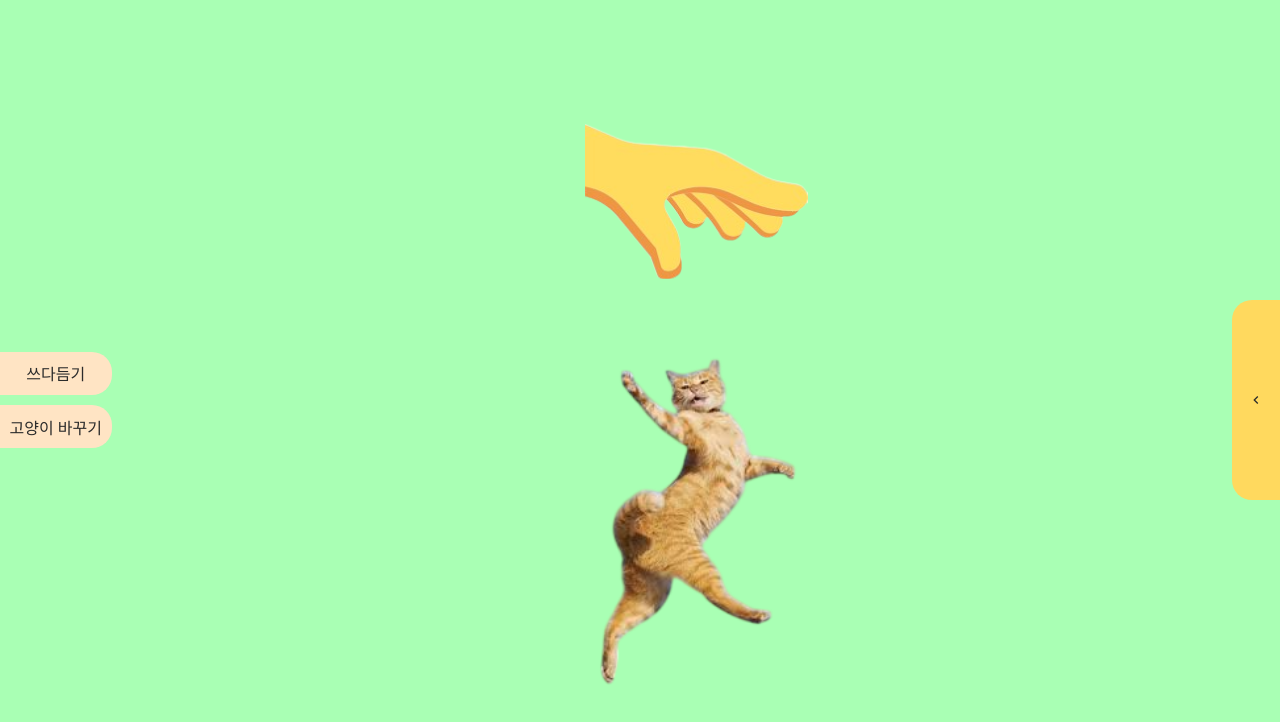
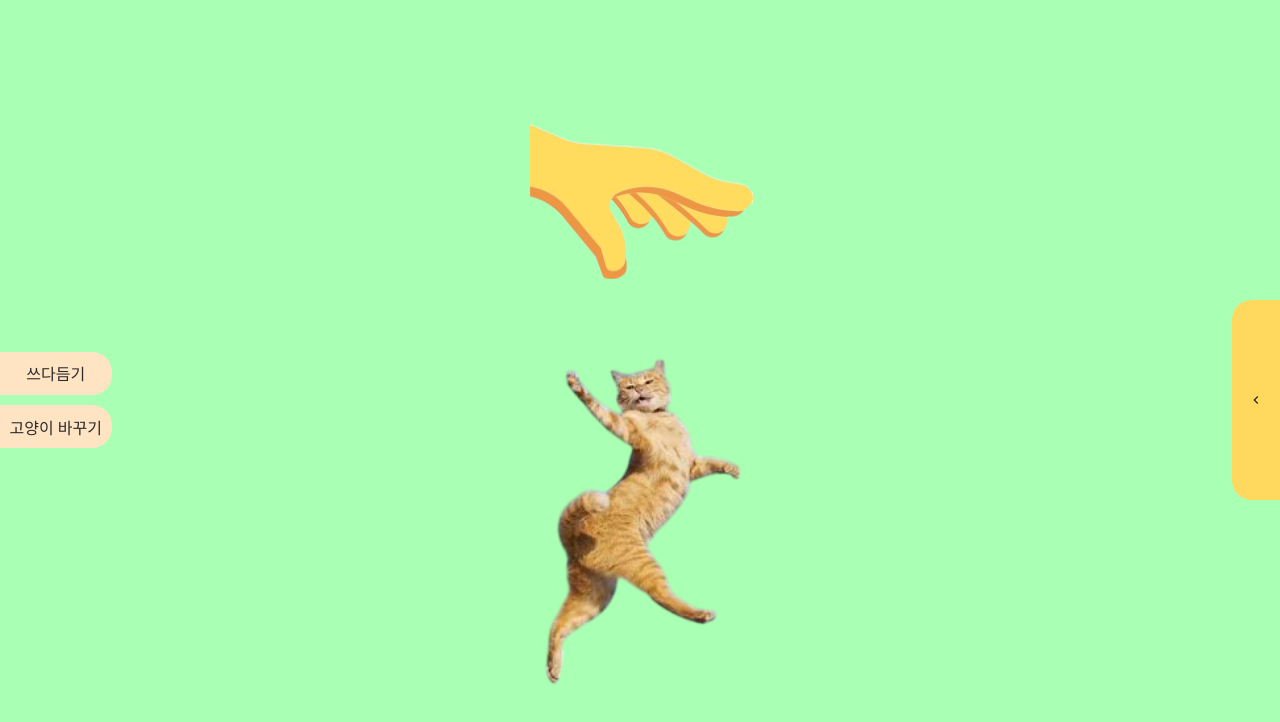
Before and after one commit to kmhyomin/petTheCat, a React (Vite) app: page / in a window 1280 px wide. Shown: the top 722 px of the page. Built offline with nearby package versions, Linux system fonts and the light colour scheme.

Commit message:
feat : 기본적으로 제공되는 고양이도 다시 화면에 쓸 수 있도록 리스트에 추가함

```diff
--- a/src/App.module.css
+++ b/src/App.module.css
@@ -11,8 +11,9 @@
   height: 100vh;
   display: flex;
   align-items: center;
-  justify-content: space-between;
+  background-color: var(--bgColor);
   background-color: #a9ffb4;
+  /* #a9ffb4 */
   overflow: hidden;
   position: relative;
 }
@@ -38,6 +39,15 @@ button {
   width: 50px;
   height: 50px;
 }
+.buttonContainer {
+  position: fixed;
+  z-index: 1;
+}
+
+/*계속 비대칭이길래 와이라노? 했는데
+  알고 봤더니 이미지 리스트는 포지션이 앱솔루트여서
+*/
+
 /* =====media query========================================================== */
 
 @media only screen and (max-width: 768px) {
--- a/src/App.tsx
+++ b/src/App.tsx
@@ -9,11 +9,18 @@ export interface ICatPhoto {
   url: string;
   isRotate: boolean;
 }
-
+const defaultCat: ICatPhoto = {
+  name: '기본고양이',
+  url: '../public/cat1.png',
+  isRotate: false,
+};
+// 슬라이드 바에 기본 고양이 넣을 iterface를 넣음
 function App() {
   const [isMoving, setIsMoving] = useState(false);
-  const [catPhotos, setCatPhotos] = useState<ICatPhoto[]>([]);
-  const [currentCat, setCurrentCat] = useState('../cat1.png');
+  const [catPhotos, setCatPhotos] = useState<ICatPhoto[]>([defaultCat]);
+  const [currentCat, setCurrentCat] = useState(defaultCat.url);
+
+  const bgColor = '#fff';
 
   const handlePetPet = useCallback(() => {
     if (!isMoving) {
@@ -26,7 +33,10 @@ function App() {
   }, [isMoving]);
 
   return (
-    <div className={styles.wapper}>
+    <div
+      className={styles.wapper}
+      style={{ '--bgColor': `${bgColor}` } as React.CSSProperties}
+    >
       <div className={styles.buttonContainer}>
         <Btns PetPet={handlePetPet} onUpload={setCatPhotos} />
       </div>
--- /dev/null
+++ b/src/components/ChooseBgColor/ChooseBgColor.tsx
@@ -0,0 +1,3 @@
+export const ChooseBgColor = () => {
+
+};
--- a/src/components/PetCat/petCat.module.css
+++ b/src/components/PetCat/petCat.module.css
@@ -27,7 +27,7 @@
   transform: translateY(var(--move-y, 200px));
 }
 .squeshCat {
-  transform: scaleY(0.7) scaleX(1.5);
+  transform: scaleY(0.7) scaleX(1.3);
 }
 
 /* ================================================================ */
--- a/src/components/PetCat/petCat.tsx
+++ b/src/components/PetCat/petCat.tsx
@@ -11,14 +11,14 @@ export const PetCat = ({ isMoving, catImg }: IPetCatItem) => {
   const [moveY, setMoveY] = useState(0);
 
   const calcHeight = () => {
-    const realHieght = catRef.current?.offsetHeight || 0;
-    const isHeightSmall = realHieght < 200;
+    const realHeight = catRef.current?.offsetHeight || 0;
+    const isHeightSmall = realHeight < 200;
     console.log('isHeightSmall ?? :', isHeightSmall);
 
     if (catRef.current) {
-      setMoveY(realHieght * 0.6);
+      setMoveY(realHeight * 0.6);
       if (isHeightSmall) {
-        setMoveY(realHieght * 0.9);
+        setMoveY(realHeight * 0.9);
       }
     }
   };
@@ -28,12 +28,22 @@ export const PetCat = ({ isMoving, catImg }: IPetCatItem) => {
     if (imgElement) {
       if (imgElement.complete) calcHeight();
       else imgElement.onload = calcHeight;
+      // onload 함수는 페이지가 로드되면 자동으로 실행되는 전역 콜백 함수임.
+      // 근데 useEffet에 달았으니 catImg가 바뀔때마다 실행하는 것임!!
     }
 
     window.addEventListener('resize', calcHeight);
+    // 창의 크기가 바뀌면 사진의 크기도 바뀌기 때문에 calcHeight을 실행해 주는것.
+    // 근데 왜 ()가 붙지 않았뜸?
+    // 그 이유는 ()은 지금 당장 진행시켜. 임
+    // ()를 안 붙이면 필요할때 써~ 너낌임
+    // 브라우저야, 지금 당장 실행하지 말고 나중에 resize 이벤트가 발생하면
+    // 이 함수를 실행해줘~ 라고 예약을 거는것임.
+
     console.log('moveY : ', moveY);
 
     return () => window.removeEventListener('resize', calcHeight);
+    // 뒷정리 코드임. 자세한 설명은 노션에...
   }, [catImg]);
 
   return (
```
